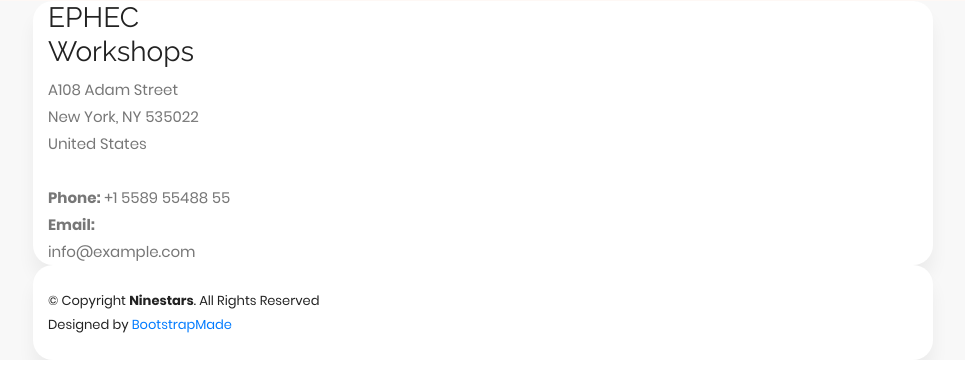
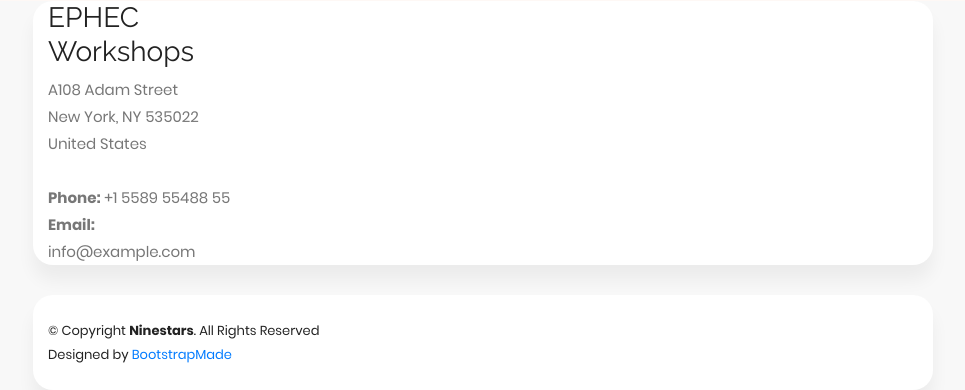
Before and after one commit to ATHOOS/ProjetWeb2019-2020, a PHP site: page / in a window 1280 px wide. Shown: the part 1463-1853 px from the top of the page, without its empty margins (157-1122 px from the left). Before the commit the page ends 1823 px from the top, so only its background shows below. Run offline with PHP 8.4, Linux system fonts and the light colour scheme.

Commit message:
design inscription connexion

```diff
--- a/SITE/assets/css/style.css
+++ b/SITE/assets/css/style.css
@@ -1241,6 +1241,7 @@ section {
   color: #eb5d1e;
 }
 
+
 @media (max-width: 575px) {
   #footer .copyright, #footer .credits {
     float: none;
@@ -1249,3 +1250,7 @@ section {
     padding: 3px 0;
   }
 }
+
+#copyright{
+  margin-top:30px;
+}
--- a/SITE/assets/inc/login/css/loginstyle.css
+++ b/SITE/assets/inc/login/css/loginstyle.css
@@ -187,7 +187,7 @@ h2 {
 
 .main {
   background: #f8f8f8;
-  padding: 150px 0; }
+  padding: 70px 0; }
 
 .clear {
   clear: both; }
@@ -250,7 +250,7 @@ body {
   -ms-transform: translate(-50%, -50%); }
 
 .signup {
-  margin-bottom: 150px; }
+  margin-bottom: 20px; }
 
 .signup-content {
   padding: 75px 0; }
--- a/SITE/index.html
+++ b/SITE/index.html
@@ -152,7 +152,7 @@
       </div>
     </div>
 
-    <div class="container py-4">
+    <div class="container py-4" id="copyright">
       <div class="copyright">
         &copy; Copyright <strong><span>Ninestars</span></strong>. All Rights Reserved
       </div>
```
